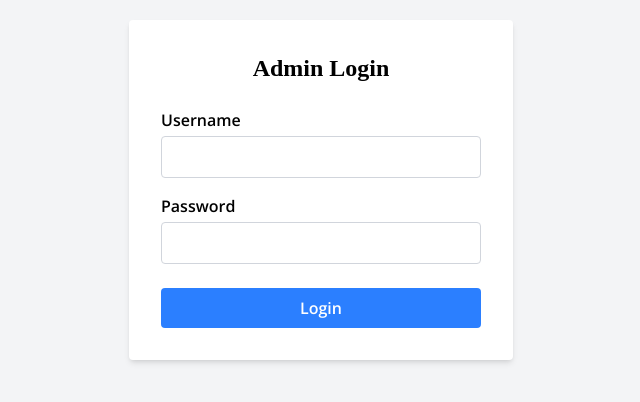
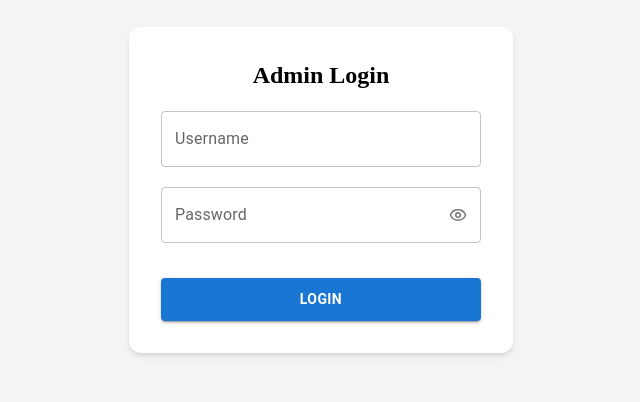
Before and after one commit to ZubalYana/stuffPlace-frontend, a React (Vite) app: page /admin/login in a window 1280 px wide. Shown: the part 210-612 px from the top of the page, without its empty margins (319-959 px from the left). Built offline with nearby package versions, Linux system fonts and the light colour scheme; a web font is replaced by a local one.

Commit message:
style the admin login screen

```diff
--- a/src/components/pages/AdminLogin.tsx
+++ b/src/components/pages/AdminLogin.tsx
@@ -1,3 +1,11 @@
+import {
+    TextField,
+    Button,
+    IconButton,
+    InputAdornment,
+    CircularProgress,
+} from "@mui/material";
+import { Eye, EyeOff } from "lucide-react";
 import { useState } from "react";
 import { useNavigate } from "react-router-dom";
 
@@ -6,6 +14,7 @@ export const AdminLogin = () => {
     const [password, setPassword] = useState("");
     const [loading, setLoading] = useState(false);
     const [error, setError] = useState("");
+    const [showPassword, setShowPassword] = useState(false);
     const navigate = useNavigate();
 
     const handleLogin = async () => {
@@ -43,49 +52,67 @@ export const AdminLogin = () => {
     };
 
     return (
-        <div className="min-h-screen flex items-center justify-center bg-gray-100">
+        <div className="min-h-screen flex items-center justify-center bg-gray-100 p-4">
             <form
                 onSubmit={handleSubmit}
-                className="bg-white p-8 rounded shadow-md w-full max-w-sm"
+                className="bg-white p-8 rounded-xl shadow-md w-full max-w-sm space-y-5"
             >
-                <h1 className="text-2xl font-bold mb-6 text-center">Admin Login</h1>
+                <h1 className="text-2xl font-bold text-center">Admin Login</h1>
 
                 {error && (
-                    <div className="bg-red-100 text-red-700 p-2 mb-4 rounded">
+                    <div className="bg-red-100 text-red-700 p-2 rounded text-sm">
                         {error}
                     </div>
                 )}
 
-                <div className="mb-4">
-                    <label className="block mb-1 font-semibold">Username</label>
-                    <input
-                        type="text"
-                        className="w-full border border-gray-300 rounded px-3 py-2 focus:outline-none focus:ring-2 focus:ring-blue-400"
+                <TextField
+                    label="Username"
+                    variant="outlined"
+                    fullWidth
                     value={username}
                     onChange={(e) => setUsername(e.target.value)}
-                        required
+                    disabled={loading}
                 />
-                </div>
 
-                <div className="mb-6">
-                    <label className="block mb-1 font-semibold">Password</label>
-                    <input
-                        type="password"
-                        className="w-full border border-gray-300 rounded px-3 py-2 focus:outline-none focus:ring-2 focus:ring-blue-400"
+                <TextField
+                    label="Password"
+                    variant="outlined"
+                    fullWidth
+                    sx={{ margin: '20px 0' }}
+                    type={showPassword ? "text" : "password"}
                     value={password}
                     onChange={(e) => setPassword(e.target.value)}
-                        required
+                    disabled={loading}
+                    InputProps={{
+                        endAdornment: (
+                            <InputAdornment position="end" className="mr-1">
+                                <IconButton
+                                    onClick={() => setShowPassword((prev) => !prev)}
+                                    edge="end"
+                                    aria-label="toggle password visibility"
+                                >
+                                    {showPassword ? <EyeOff size={18} /> : <Eye size={18} />}
+                                </IconButton>
+                            </InputAdornment>
+                        ),
+                    }}
                 />
-                </div>
 
-                <button
+                <Button
                     type="submit"
+                    variant="contained"
+                    fullWidth
                     disabled={loading}
-                    className="w-full bg-blue-500 hover:bg-blue-600 text-white font-semibold py-2 rounded transition"
+                    sx={{
+                        py: 1.2,
+                        fontWeight: 600,
+                        marginTop: '15px',
+                    }}
                 >
-                    {loading ? "Logging in..." : "Login"}
-                </button>
+                    {loading ? <CircularProgress size={22} color="inherit" /> : "Login"}
+                </Button>
             </form>
         </div>
     );
+
 };
```
Lines whose indentation alone changed are shown as unchanged.
